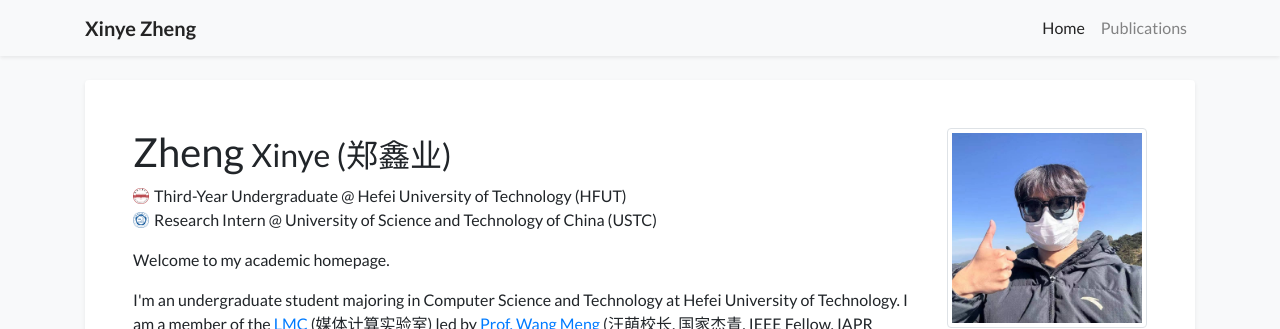
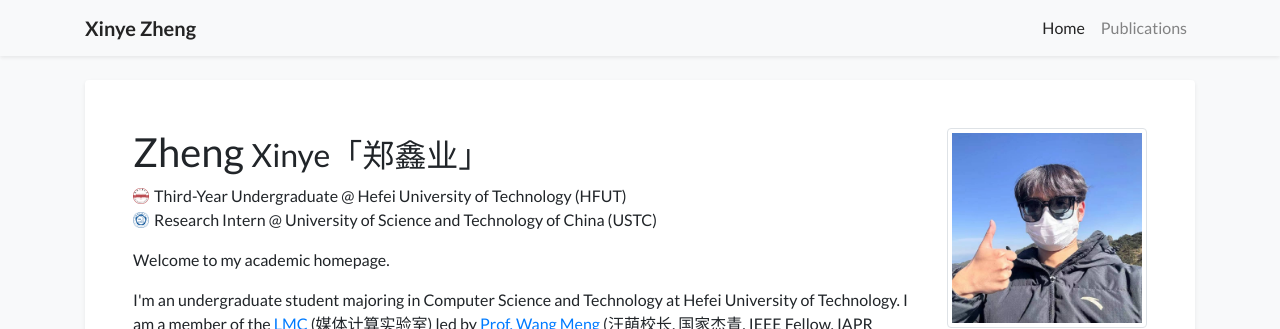
Before and after one commit to shaneyale2005/shaneyale2005.github.io, a Jekyll site: the page built from index.html, in a window 1280 px wide and 900 px high. Shown: the top 329 px of the window. Built offline with Jekyll 4.4.1, drawn with Linux system fonts in a browser that asks for light colours; nearby versions of some CDN libraries; a style sheet for code colours, icons or effects is not loaded.

```diff
--- a/_data/profile.yml
+++ b/_data/profile.yml
@@ -1,5 +1,5 @@
 primary_name: "Zheng"
-secondary_name: "Xinye (郑鑫业)"
+secondary_name: "Xinye「郑鑫业」"
 navbar_name: "Xinye Zheng"
 
 positions:
```
